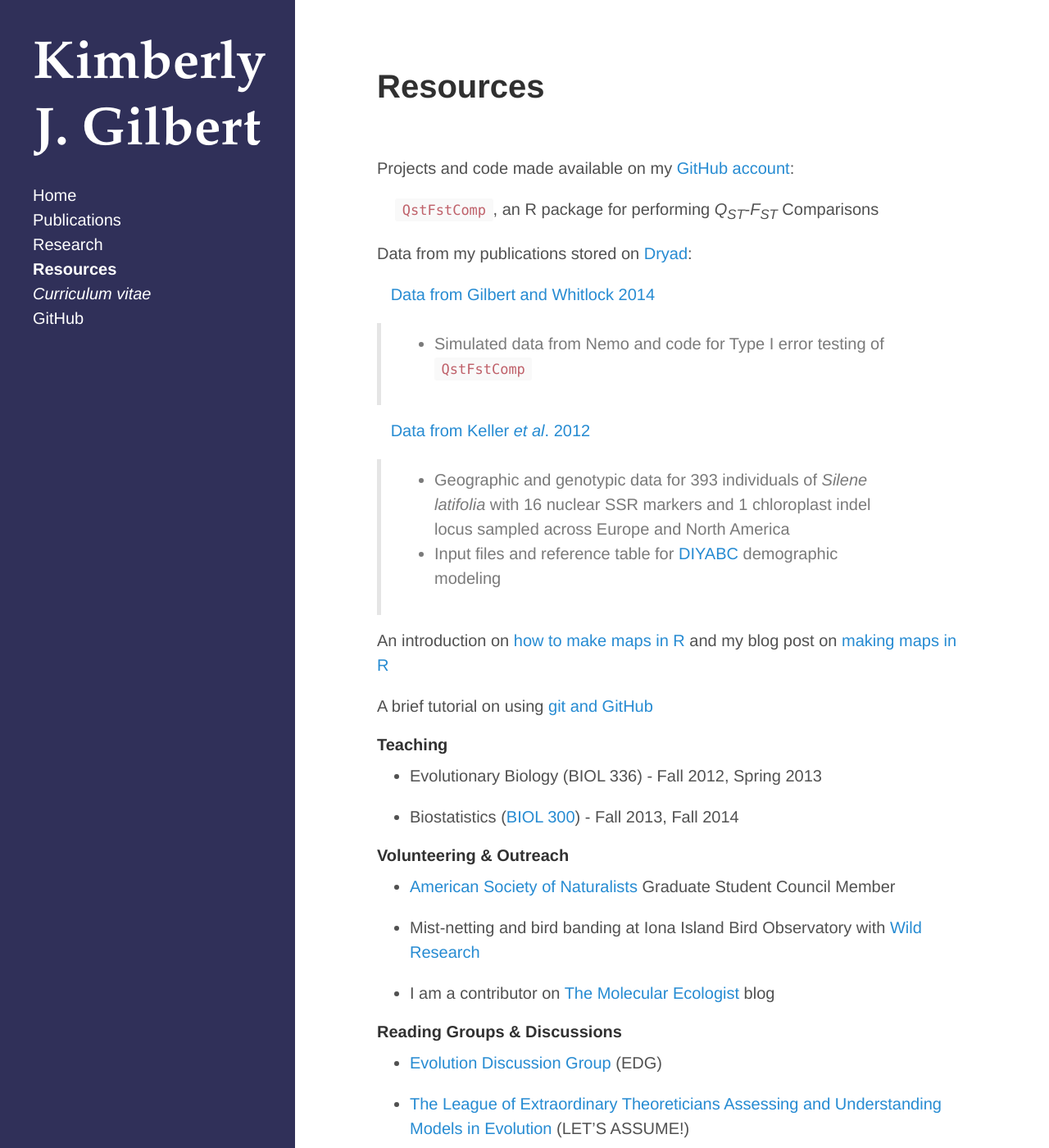
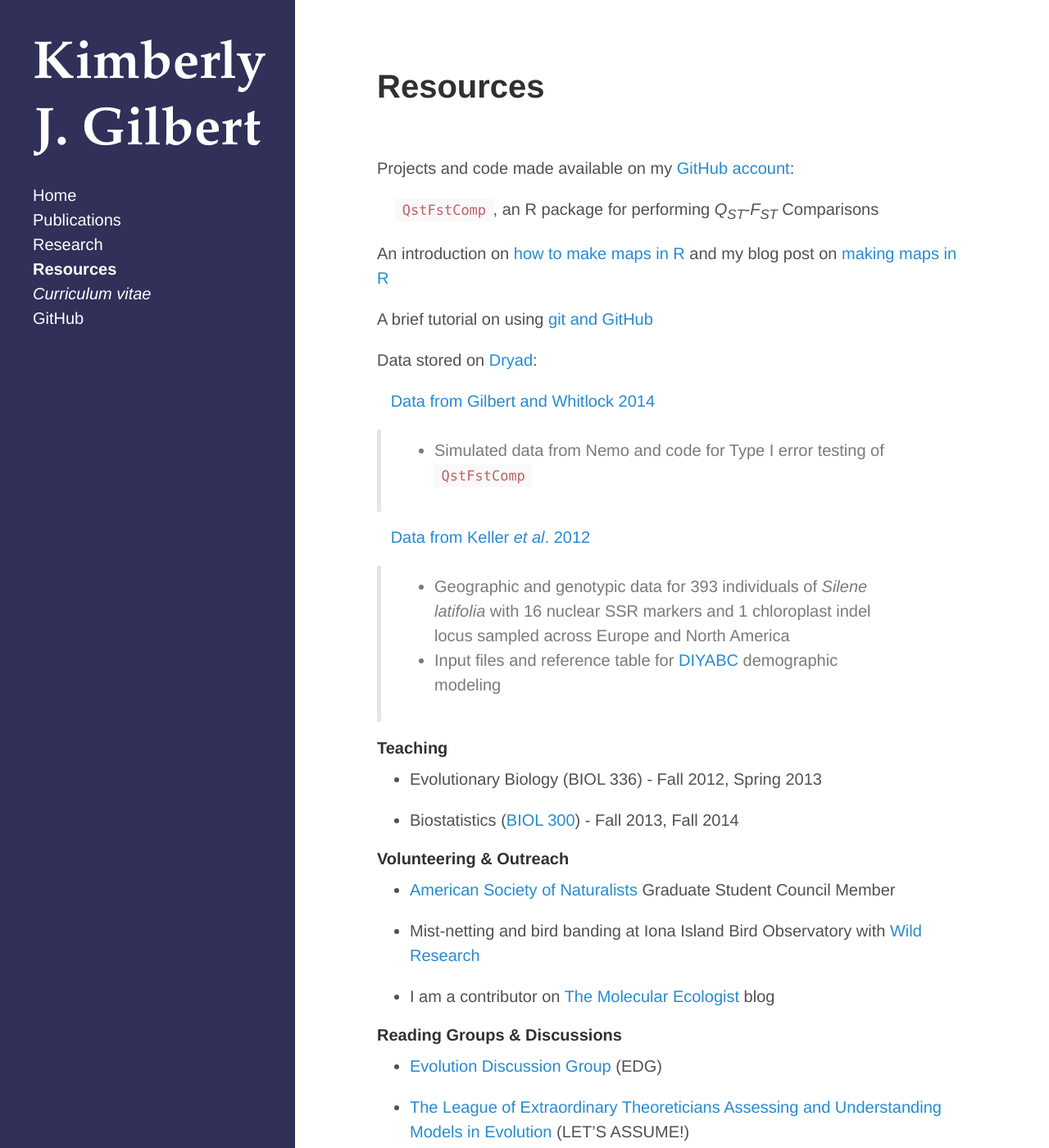
Before and after one commit to kjgilbert/kjgilbert.github.io, a Jekyll site: the page built from resources.md, in a window 1280 px wide and 1400 px high. Shown: the whole window at 82% size. Built offline with Jekyll 4.4.1, drawn with Linux system fonts in a browser that asks for light colours; Markdown is read by kramdown in place of the engine named in the settings; part of the change alters nothing that is shown.

Commit message:
update resources page

```diff
--- a/resources.md
+++ b/resources.md
@@ -11,8 +11,11 @@ Projects and code made available on my [GitHub account](https://github.com/kjgil
 
 &nbsp;&nbsp;&nbsp; [`QstFstComp`](https://github.com/kjgilbert/QstFstComp), an R package for performing *Q<sub>ST</sub>*-*F<sub>ST</sub>* Comparisons
 
+An introduction on [how to make maps in R](https://github.com/kjgilbert/kjgilbert.github.io/raw/master/pdfs/R_MakingMaps.pdf) and my blog post on [making maps in R](http://www.molecularecologist.com/2012/09/making-maps-with-r/)
 
-Data from my publications stored on [Dryad](http://datadryad.org/):
+A brief tutorial on using [git and GitHub](https://github.com/kjgilbert/kjgilbert.github.io/raw/master/pdfs/KGilbert_GitTutorial.pdf)
+
+Data stored on [Dryad](http://datadryad.org/):
 
 &nbsp;&nbsp; [Data from Gilbert and Whitlock 2014](http://datadryad.org/resource/doi:10.5061/dryad.rm574)
 > - Simulated data from Nemo and code for Type I error testing of `QstFstComp`
@@ -20,10 +23,6 @@ Data from my publications stored on [Dryad](http://datadryad.org/):
 &nbsp;&nbsp; [Data from Keller *et al*. 2012](http://datadryad.org/resource/doi:10.5061/dryad.9r2h3)
 > - Geographic and genotypic data for 393 individuals of *Silene latifolia* with 16 nuclear SSR markers and 1 chloroplast indel locus sampled across Europe and North America
 > - Input files and reference table for [DIYABC](http://www1.montpellier.inra.fr/CBGP/diyabc/) demographic modeling
-
-An introduction on [how to make maps in R](https://github.com/kjgilbert/kjgilbert.github.io/raw/master/pdfs/R_MakingMaps.pdf) and my blog post on [making maps in R](http://www.molecularecologist.com/2012/09/making-maps-with-r/)
-
-A brief tutorial on using [git and GitHub](https://github.com/kjgilbert/kjgilbert.github.io/raw/master/pdfs/KGilbert_GitTutorial.pdf)
 
 
 #### Teaching
```
